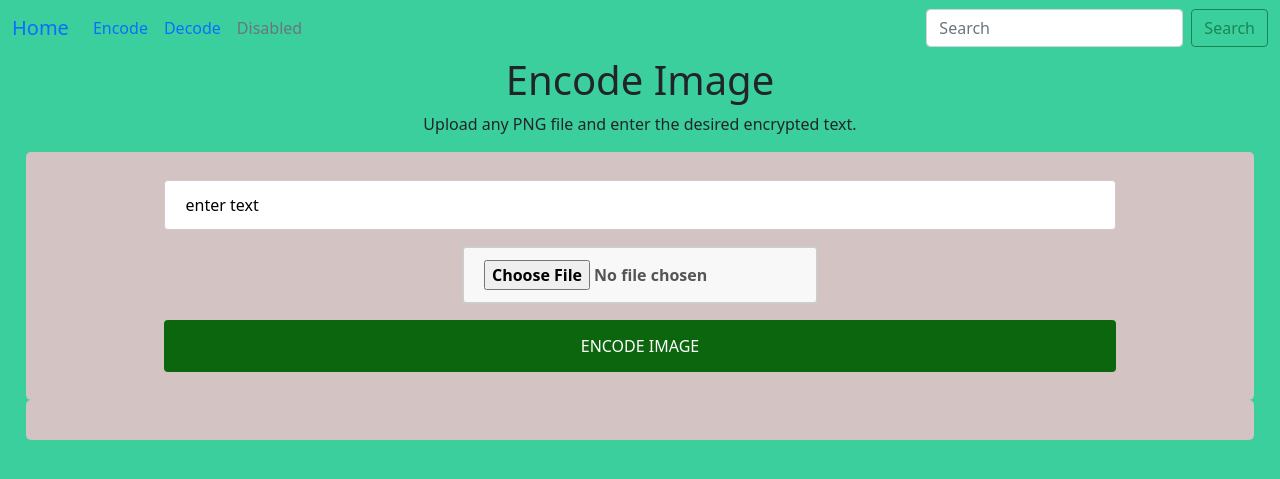
After one commit to arulh/ImageEncoder, a Flask app: page /encode in a window 1280 px wide. The commit adds this page. Shown: the top 479 px of the page. Run offline with Flask 3, Linux system fonts and the light colour scheme.

Commit message:
Completed encoding and decoding implementations

```diff
--- a/app.py
+++ b/app.py
@@ -1,11 +1,50 @@
-from flask import Flask, render_template
+from flask import Flask, render_template, request, flash
 from encode import EncodedImage
+import os
 
 app = Flask(__name__)
 
 @app.route("/")
-def home():
-    return render_template("home.html")
+def login():
+    return render_template("login.html")
+
+@app.route("/encode", methods=["GET", "POST"])
+def encode():
+    k = None
+    f = None
+    image_submited = False
+    if request.method == "POST":
+        # saves the uploaded image
+        print("file uploaded")
+        f = request.files["uploaded_image"]
+        f.save("static/resources/uploaded_image.png")
+        image_submited = True
+
+        # encodes the image with the given text
+        text = request.form.get("encoded_text")
+        e = EncodedImage(text, "static/resources/")
+        e.create_text_image()
+        e.encode_image()
+        e.create_image("encoded_image.png")
+        k = e.key
+
+
+    return render_template("encode.html", image_submited=image_submited, key=k)
+
+@app.route("/decode", methods=["GET", "POST"])
+def decode():
+    image_submited = False
+    if request.method == "POST":
+        f = request.files["encoded_image"]
+        f.save("static/resources/uploaded_image.png")
+        image_submited = True
+
+        key = int(request.form.get("key"))
+        e = EncodedImage(None, "static/resources/")
+        e.decode_image(key)
+        e.create_image("decoded_image.png")
+
+    return render_template("decode.html", image_submited=image_submited)
 
 if __name__ == "__main__":
     app.run(debug=True)
--- /dev/null
+++ b/static/script.js
@@ -0,0 +1,8 @@
+document.getElementById('submit_button').onclick = function() {
+    console.log("button clicked");
+    var tag = document.createElement("p");
+    var text = document.createTextNode("Your photo is being processed. Please wait about 30 seconds.");
+    tag.appendChild(text);
+    var element = document.getElementById("main")
+    element.appendChild(tag)
+};
--- a/static/style.css
+++ b/static/style.css
@@ -0,0 +1,83 @@
+body {
+    text-align: center;
+}
+
+input[type=text], select {
+    width: 80%;
+    padding: 12px 20px;
+    margin: 8px 0;
+    display: inline-block;
+    border: 1px solid #ccc;
+    border-radius: 4px;
+    box-sizing: border-box;
+  }
+
+  input[type=submit] {
+    width: 80%;
+    background-color: #0b660e;
+    color: white;
+    padding: 14px 20px;
+    margin: 8px 0;
+    border: none;
+    border-radius: 4px;
+    cursor: pointer;
+  }
+
+  input[type=submit]:hover {
+    background-color: #30b337;
+  }
+
+  .main {
+    margin: auto;
+    width: 96%;
+    border-radius: 5px;
+    background-color: #d4c3c3;
+    padding: 20px;
+  }
+
+  /* Style the file input field */
+input[type=file] {
+  padding: 12px 20px; /* Add padding to the top and bottom of the input field */
+  margin: 8px 0; /* Add margin to the top and bottom of the input field */
+  box-sizing: border-box; /* Include the padding and border in the total width and height of the input field */
+  border: 2px solid #ccc; /* Add a border around the input field */
+  border-radius: 4px; /* Add rounded corners to the input field */
+  background-color: #f8f8f8; /* Set the background color of the input field */
+  color: #555; /* Set the text color of the input field */
+  font-size: 16px; /* Set the font size of the input field */
+  font-weight: bold; /* Set the font weight of the input field */
+  cursor: pointer; /* Add a pointer cursor to the input field */
+}
+
+/* On hover, change the background color of the file input field */
+input[type=file]:hover {
+  background-color: #e8e8e8;
+}
+
+/* On focus, change the border color of the file input field */
+input[type=file]:focus {
+  border-color: #4CAF50;
+}
+
+/* Style the number input field */
+input[type=number] {
+  padding: 12px 20px; /* Add padding to the top and bottom of the input field */
+  margin: 8px 0; /* Add margin to the top and bottom of the input field */
+  box-sizing: border-box; /* Include the padding and border in the total width and height of the input field */
+  border: 2px solid #ccc; /* Add a border around the input field */
+  border-radius: 4px; /* Add rounded corners to the input field */
+  background-color: #f8f8f8; /* Set the background color of the input field */
+  color: #555; /* Set the text color of the input field */
+  font-size: 16px; /* Set the font size of the input field */
+  font-weight: bold; /* Set the font weight of the input field */
+}
+
+/* On hover, change the background color of the number input field */
+input[type=number]:hover {
+  background-color: #e8e8e8;
+}
+
+/* On focus, change the border color of the number input field */
+input[type=number]:focus {
+  border-color: #4CAF50;
+}
--- a/templates/base.html
+++ b/templates/base.html
@@ -1,6 +1,38 @@
 <!DOCTYPE html>
 <html>
     <head>
+        <link href="https://cdn.jsdelivr.net/npm/bootstrap@5.1.3/dist/css/bootstrap.min.css" rel="stylesheet" integrity="sha384-1BmE4kWBq78iYhFldvKuhfTAU6auU8tT94WrHftjDbrCEXSU1oBoqyl2QvZ6jIW3" crossorigin="anonymous">
         <link rel="stylesheet" href="{{ url_for('static', filename='style.css') }}">
     </head>
+    <!-- <script>
+
+    </script> -->
+    <body style="background-color:rgb(59, 207, 158)">
+        <nav class="navbar navbar-expand-lg bg-body-tertiary">
+            <div class="container-fluid">
+              <a class="navbar-brand" href="/">Home</a>
+              <button class="navbar-toggler" type="button" data-bs-toggle="collapse" data-bs-target="#navbarSupportedContent" aria-controls="navbarSupportedContent" aria-expanded="false" aria-label="Toggle navigation">
+                <span class="navbar-toggler-icon"></span>
+              </button>
+              <div class="collapse navbar-collapse" id="navbarSupportedContent">
+                <ul class="navbar-nav me-auto mb-2 mb-lg-0">
+                  <li class="nav-item">
+                    <a class="nav-link active" aria-current="page" href="/encode">Encode</a>
+                  </li>
+                  <li class="nav-item">
+                    <a class="nav-link" href="/decode">Decode</a>
+                  </li>
+                  <li class="nav-item">
+                    <a class="nav-link disabled">Disabled</a>
+                  </li>
+                </ul>
+                <form class="d-flex" role="search">
+                  <input class="form-control me-2" type="search" placeholder="Search" aria-label="Search">
+                  <button class="btn btn-outline-success" type="submit">Search</button>
+                </form>
+              </div>
+            </div>
+          </nav>
+        <div>{% block content %}{% endblock %}</div>
+    </body>
 </html>
--- /dev/null
+++ b/templates/encode.html
@@ -0,0 +1,20 @@
+{% extends "base.html" %}
+{% block content %}
+<h1>Encode Image</h1>
+<p>Upload any PNG file and enter the desired encrypted text.</p>
+<form enctype="multipart/form-data" method="post" class="main">
+    <input type="text" name="encoded_text" value="enter text">
+    <br>
+    <input type="file" name="uploaded_image">
+    <br>
+    <input type="submit" id="submit_button" value="ENCODE IMAGE">
+</form>
+<div id="main" class="main">
+    {% if image_submited == True %}
+    <img src="{{ url_for('static', filename='resources/uploaded_image.png') }}" width="500">
+    <img src="{{ url_for('static', filename='resources/encoded_image.png') }}" width="500">
+    <p>Your encryption key: <b>{{ key }}</b></p>
+    {% endif %}
+</div>
+<script type="text/javascript" src="{{ url_for('static', filename='script.js') }}"></script>
+{% endblock %}
--- /dev/null
+++ b/templates/login.html
@@ -0,0 +1,5 @@
+{% extends "base.html" %}
+{% block content %}
+<h1>Login page</h1>
+<p>Hello world this is cool</p>
+{% endblock %}
```
Also changed, not shown: encode.py (+38 -20 lines), templates/decode.html (added, +18 -0 lines), tests/encode_test.py (+4 -4 lines), resources/text.png, resources/uploaded_image.png (added), static/resources/decoded_image.png (added), static/resources/encoded_image.png (added), static/resources/text.png (added), static/resources/uploaded_image.png (added), templates/home.html (deleted), 2 other files.
